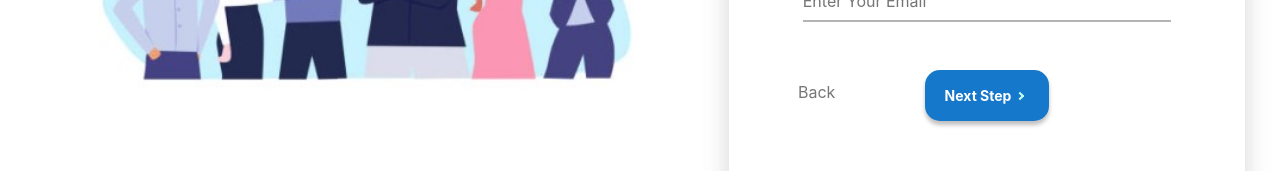
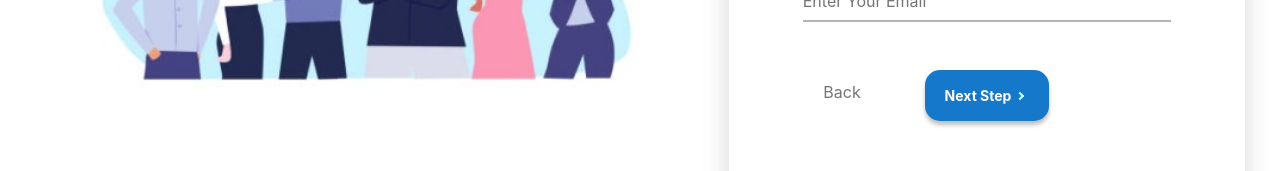
Before and after one commit to hasibkyau/React-signup-form, a React (Create React App) app: page / in a window 1280 px wide. Both pictures are taken after typing "Sample", "Sample" into the empty fields and a click on the button "Next Step". Shown: the part 369-540 px from the top of the page. Built offline with nearby package versions, Linux system fonts and the light colour scheme.

Commit message:
fixed css error

```diff
--- a/src/components/Auth/SignUp.js
+++ b/src/components/Auth/SignUp.js
@@ -115,8 +115,8 @@ function SignUp() {
 
                                     <div className='container'>
                                         <div className='row'>
-                                            <div className='col-2'><button className="backButton" onClick={() => setCount(count - 1)}>Back</button></div>
-                                            <div className='col-8'><button className="arrow-button" onClick={() => setCount(count + 1)}>Next Step<span className="arrow"></span></button></div>
+                                            <div className='col-4'><button className="backButton" onClick={() => setCount(count - 1)}>Back</button></div>
+                                            <div className='col-4'><button className="arrow-button" onClick={() => setCount(count + 1)}>Next Step<span className="arrow"></span></button></div>
                                         </div>
                                     </div>
                                     <br /><br /><br /><br />
@@ -136,13 +136,14 @@ function SignUp() {
                                             value={values.password}
                                             onChange={handleChange}
                                         />
-                                        <span style={{ float: "left", paddingLeft: '5px', textAlign: 'left', fontStyle: "italic", color: "black" }}>{errors.password}</span>
+                                        <br/>
+                                        <span style={{  paddingLeft: '5px', textAlign: 'left', fontStyle: "italic", color: "black" }}>{errors.password}</span>
                                         <br /><br /><br />
 
                                         <div className='container'>
                                             <div className='row'>
-                                                <div className='col-2'><button className="backButton" onClick={() => setCount(count - 1)}>Back</button></div>
-                                                <div className='col-8'><button className="arrow-button" type='submit'>Sign Up<span className="arrow"></span></button></div>
+                                                <div className='col-4'><button className="backButton" onClick={() => setCount(count - 1)}>Back</button></div>
+                                                <div className='col-4'><button className="arrow-button" type='submit'>Sign Up<span className="arrow"></span></button></div>
                                             </div>
                                         </div>
                                         <br /><br /><br /><br /><br /><br /><br /><br />
--- a/src/components/css/Button.css
+++ b/src/components/css/Button.css
@@ -65,10 +65,11 @@
     display: inline;
     align-items: center;
     padding: 10px;
-    padding-left: 54px;
-    /* margin-left: 54px; */
+    /* padding-left: 54px; */
+    margin-left: 54px;
     background: #FFFFFF;
-    border: #FFFFFF;
+    /* border: 2px solid red; */
+    border: white;
     color: #767676;
 }
 
```
